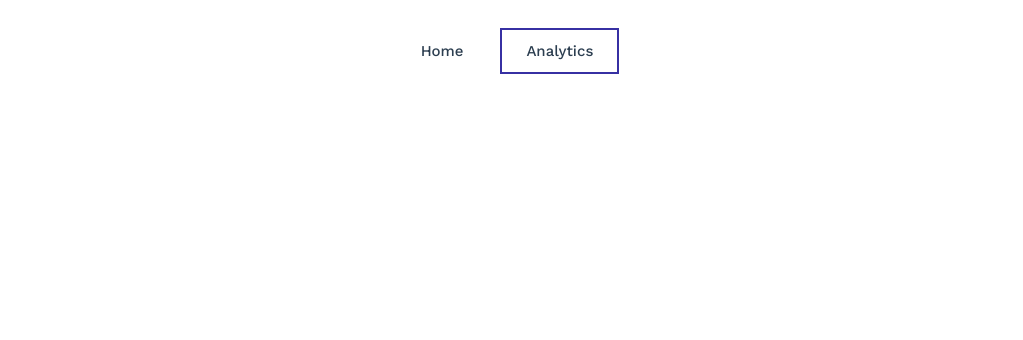
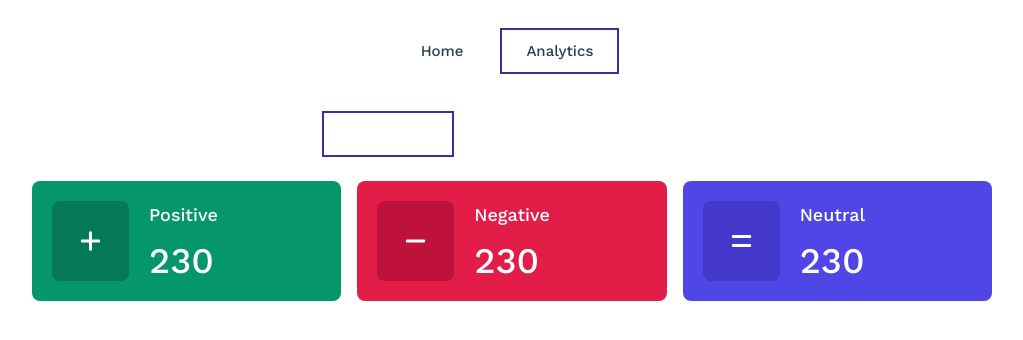
Before and after one commit to devryank/daily-activity, a Vue app: page /analytics in a window 1280 px wide. Before the commit this address had no page. Shown: the top 340 px of the page, without its empty margins (128-1151 px from the left). Built offline with nearby package versions, Linux system fonts and the light colour scheme.

Commit message:
feat: add analytics page

```diff
--- a/src/router/index.js
+++ b/src/router/index.js
@@ -1,6 +1,7 @@
 import { createRouter, createWebHistory } from 'vue-router'
 import HomeView from '../views/HomeView.vue'
 import DailyView from '../views/DailyView.vue'
+import AnalyticsView from '../views/AnalyticsView.vue'
 
 const router = createRouter({
   history: createWebHistory(import.meta.env.BASE_URL),
@@ -16,6 +17,11 @@ const router = createRouter({
       component: DailyView
     },
     {
+      path: '/analytics',
+      name: 'analytics',
+      component: AnalyticsView
+    },
+    {
       path: '/about',
       name: 'about',
       // route level code-splitting
--- /dev/null
+++ b/src/views/AnalyticsView.vue
@@ -0,0 +1,81 @@
+<script>
+export default {};
+</script>
+
+<template>
+  <div class="grid grid-cols-12 gap-4 text-white">
+    <div class="col-span-12 my-5 mx-auto">
+      <a
+        href=""
+        class="
+          mx-1
+          py-3
+          px-6
+          dark:bg-transparent
+          border-2 border-indigo-800
+          dark:text-white dark:hover:bg-indigo-600 dark:hover:border-indigo-600
+        "
+      >
+        Minggu Ini
+      </a>
+      <a
+        href=""
+        class="
+          mx-1
+          py-3
+          px-6
+          dark:bg-indigo-800 dark:text-white dark:hover:bg-indigo-600
+        "
+      >
+        Bulan Ini
+      </a>
+      <a
+        href=""
+        class="
+          mx-1
+          py-3
+          px-6
+          dark:bg-indigo-800 dark:text-white dark:hover:bg-indigo-600
+        "
+      >
+        Tahun Ini
+      </a>
+    </div>
+
+    <div class="col-span-4 bg-emerald-600 rounded-lg">
+      <div class="flex my-5">
+        <div
+          class="grid grid-rows-1 mx-5 p-7 my-auto bg-emerald-700 rounded-lg"
+        >
+          <font-awesome-icon icon="plus" class="text-2xl" />
+        </div>
+        <div class="grid grid-rows-2">
+          <h2 class="text-lg">Positive</h2>
+          <h2 class="text-4xl">230</h2>
+        </div>
+      </div>
+    </div>
+    <div class="col-span-4 bg-rose-600 rounded-lg">
+      <div class="flex my-5">
+        <div class="grid grid-rows-1 mx-5 p-7 my-auto bg-rose-700 rounded-lg">
+          <font-awesome-icon icon="minus" class="text-2xl" />
+        </div>
+        <div class="grid grid-rows-2">
+          <h2 class="text-lg">Negative</h2>
+          <h2 class="text-4xl">230</h2>
+        </div>
+      </div>
+    </div>
+    <div class="col-span-4 bg-indigo-600 rounded-lg">
+      <div class="flex my-5">
+        <div class="grid grid-rows-1 mx-5 p-7 my-auto bg-indigo-700 rounded-lg">
+          <font-awesome-icon icon="equals" class="text-2xl" />
+        </div>
+        <div class="grid grid-rows-2">
+          <h2 class="text-lg">Neutral</h2>
+          <h2 class="text-4xl">230</h2>
+        </div>
+      </div>
+    </div>
+  </div>
+</template>
```
